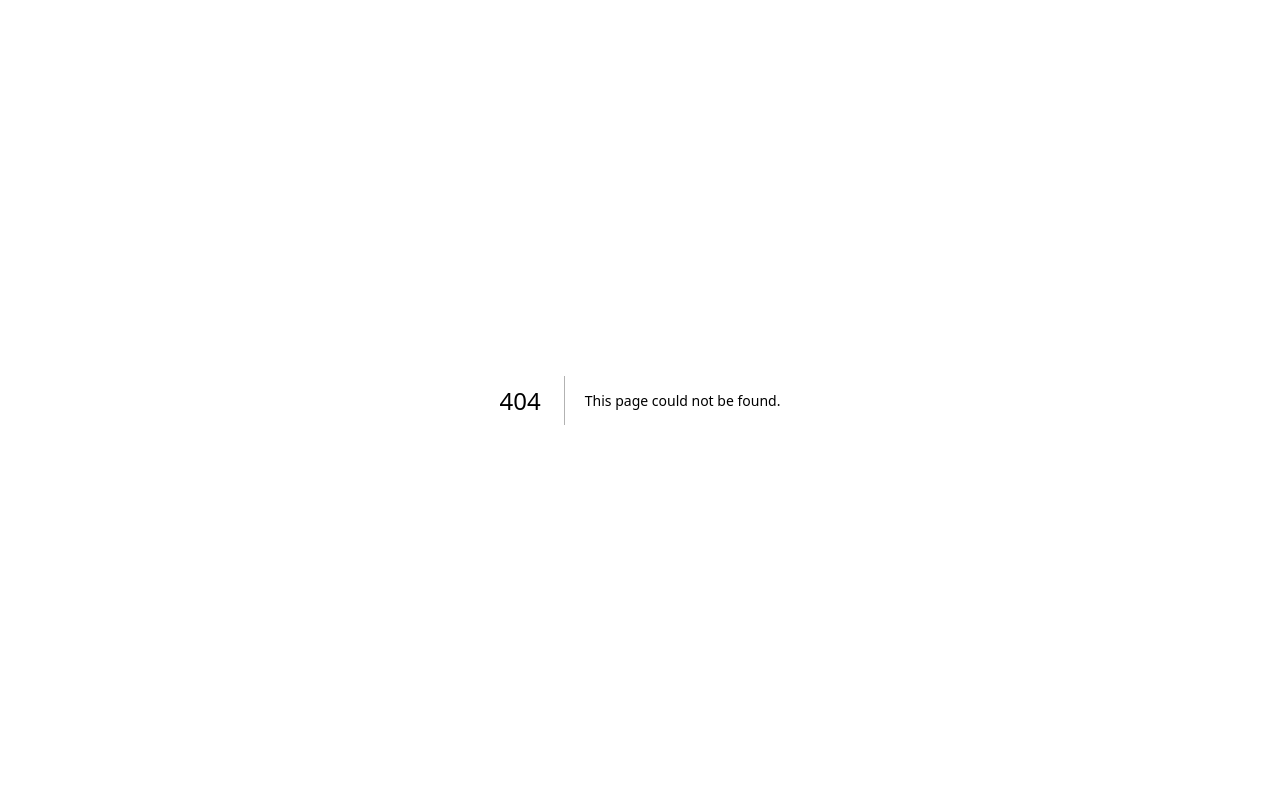
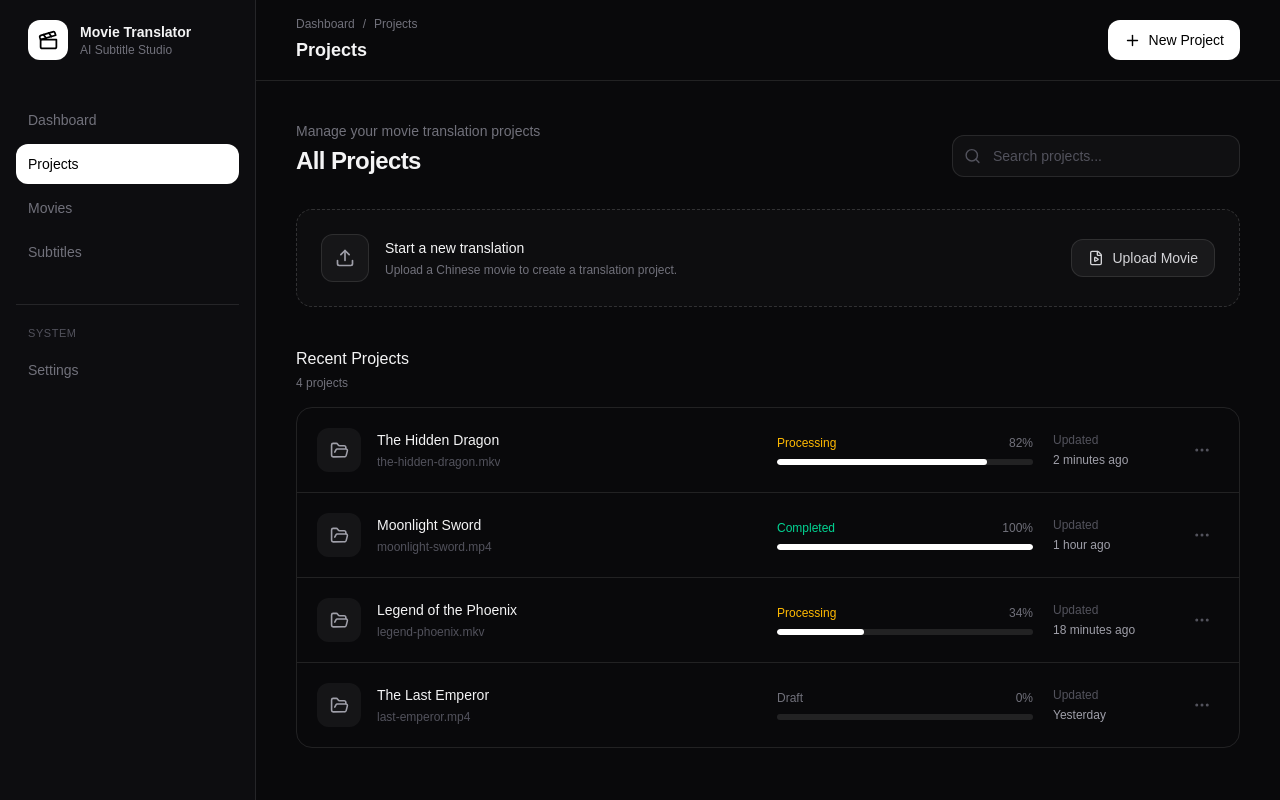
Before and after one commit to hanlinko1182/movie-translator, a Next.js app: page /projects in a window 1280 px wide. Before the commit this address had no page. Built offline with nearby package versions, Linux system fonts and the light colour scheme.

Commit message:
fix: use next link in projects page

```diff
--- /dev/null
+++ b/app/projects/page.tsx
@@ -0,0 +1,271 @@
+import {
+  Clapperboard,
+  FileVideo,
+  FolderOpen,
+  MoreHorizontal,
+  Plus,
+  Search,
+  Upload,
+} from "lucide-react";
+
+import Link from "next/link";
+
+const projects = [
+  {
+    title: "The Hidden Dragon",
+    file: "the-hidden-dragon.mkv",
+    status: "Processing",
+    progress: 82,
+    updated: "2 minutes ago",
+  },
+  {
+    title: "Moonlight Sword",
+    file: "moonlight-sword.mp4",
+    status: "Completed",
+    progress: 100,
+    updated: "1 hour ago",
+  },
+  {
+    title: "Legend of the Phoenix",
+    file: "legend-phoenix.mkv",
+    status: "Processing",
+    progress: 34,
+    updated: "18 minutes ago",
+  },
+  {
+    title: "The Last Emperor",
+    file: "last-emperor.mp4",
+    status: "Draft",
+    progress: 0,
+    updated: "Yesterday",
+  },
+];
+
+export default function ProjectsPage() {
+  return (
+    <main className="min-h-screen bg-[#09090b] text-zinc-100">
+      <div className="flex min-h-screen">
+        {/* Sidebar */}
+        <aside className="hidden w-64 shrink-0 border-r border-white/10 bg-[#0d0d10] px-4 py-5 lg:block">
+          <div className="flex items-center gap-3 px-3">
+            <div className="flex h-10 w-10 items-center justify-center rounded-xl bg-white text-black">
+              <Clapperboard size={21} />
+            </div>
+
+            <div>
+              <h1 className="text-sm font-semibold">Movie Translator</h1>
+              <p className="text-xs text-zinc-500">AI Subtitle Studio</p>
+            </div>
+          </div>
+
+          <nav className="mt-10 space-y-1">
+            <SidebarItem href="/" label="Dashboard" />
+
+            <SidebarItem href="/projects" label="Projects" active />
+
+            <SidebarItem href="/movies" label="Movies" />
+
+            <SidebarItem href="/subtitles" label="Subtitles" />
+          </nav>
+
+          <div className="mt-8 border-t border-white/10 pt-5">
+            <p className="px-3 pb-2 text-[11px] font-medium uppercase tracking-wider text-zinc-600">
+              System
+            </p>
+
+            <SidebarItem href="/settings" label="Settings" />
+          </div>
+        </aside>
+
+        {/* Main */}
+        <section className="flex-1">
+          {/* Header */}
+          <header className="flex min-h-20 items-center justify-between border-b border-white/10 px-6 py-4 lg:px-10">
+            <div>
+              <div className="flex items-center gap-2 text-xs text-zinc-500">
+                <Link href="/" className="hover:text-zinc-300">
+                  Dashboard
+                </Link>
+
+                <span>/</span>
+
+                <span>Projects</span>
+              </div>
+
+              <h2 className="mt-1 text-lg font-semibold">Projects</h2>
+            </div>
+
+            <button className="flex items-center gap-2 rounded-xl bg-white px-4 py-2.5 text-sm font-medium text-black transition hover:bg-zinc-200">
+              <Plus size={17} />
+              New Project
+            </button>
+          </header>
+
+          {/* Content */}
+          <div className="p-6 lg:p-10">
+            {/* Page intro */}
+            <div className="flex flex-col justify-between gap-5 md:flex-row md:items-end">
+              <div>
+                <p className="text-sm text-zinc-500">
+                  Manage your movie translation projects
+                </p>
+
+                <h3 className="mt-1 text-2xl font-semibold tracking-tight">
+                  All Projects
+                </h3>
+              </div>
+
+              <div className="relative w-full md:w-72">
+                <Search
+                  size={17}
+                  className="absolute left-3 top-1/2 -translate-y-1/2 text-zinc-600"
+                />
+
+                <input
+                  type="text"
+                  placeholder="Search projects..."
+                  className="w-full rounded-xl border border-white/10 bg-white/[0.03] py-2.5 pl-10 pr-4 text-sm outline-none placeholder:text-zinc-600 focus:border-white/20"
+                />
+              </div>
+            </div>
+
+            {/* Upload area */}
+            <div className="mt-8 rounded-2xl border border-dashed border-white/15 bg-white/[0.02] p-6">
+              <div className="flex flex-col items-center justify-center text-center md:flex-row md:justify-between md:text-left">
+                <div className="flex items-center gap-4">
+                  <div className="flex h-12 w-12 items-center justify-center rounded-xl border border-white/10 bg-white/[0.04]">
+                    <Upload size={20} className="text-zinc-400" />
+                  </div>
+
+                  <div>
+                    <h4 className="text-sm font-medium">
+                      Start a new translation
+                    </h4>
+
+                    <p className="mt-1 text-xs text-zinc-500">
+                      Upload a Chinese movie to create a translation project.
+                    </p>
+                  </div>
+                </div>
+
+                <button className="mt-4 flex items-center gap-2 rounded-xl border border-white/10 bg-white/[0.05] px-4 py-2 text-sm text-zinc-300 transition hover:bg-white/10 md:mt-0">
+                  <FileVideo size={16} />
+                  Upload Movie
+                </button>
+              </div>
+            </div>
+
+            {/* Project list */}
+            <div className="mt-10">
+              <div className="mb-4 flex items-center justify-between">
+                <div>
+                  <h4 className="font-medium">Recent Projects</h4>
+
+                  <p className="mt-1 text-xs text-zinc-500">
+                    {projects.length} projects
+                  </p>
+                </div>
+              </div>
+
+              <div className="overflow-hidden rounded-2xl border border-white/10">
+                {projects.map((project, index) => (
+                  <ProjectRow
+                    key={project.title}
+                    project={project}
+                    last={index === projects.length - 1}
+                  />
+                ))}
+              </div>
+            </div>
+          </div>
+        </section>
+      </div>
+    </main>
+  );
+}
+
+function SidebarItem({
+  href,
+  label,
+  active = false,
+}: {
+  href: string;
+  label: string;
+  active?: boolean;
+}) {
+  return (
+    <a
+      href={href}
+      className={`flex items-center rounded-xl px-3 py-2.5 text-sm transition ${
+        active
+          ? "bg-white text-black"
+          : "text-zinc-500 hover:bg-white/[0.05] hover:text-zinc-200"
+      }`}
+    >
+      {label}
+    </a>
+  );
+}
+
+function ProjectRow({
+  project,
+  last,
+}: {
+  project: (typeof projects)[number];
+  last: boolean;
+}) {
+  const statusClass =
+    project.status === "Completed"
+      ? "text-emerald-400"
+      : project.status === "Processing"
+        ? "text-amber-400"
+        : "text-zinc-500";
+
+  return (
+    <div
+      className={`flex flex-col gap-5 p-5 transition hover:bg-white/[0.025] xl:flex-row xl:items-center ${
+        !last ? "border-b border-white/10" : ""
+      }`}
+    >
+      {/* Project info */}
+      <div className="flex min-w-0 flex-1 items-center gap-4">
+        <div className="flex h-11 w-11 shrink-0 items-center justify-center rounded-xl bg-white/[0.05]">
+          <FolderOpen size={19} className="text-zinc-400" />
+        </div>
+
+        <div className="min-w-0">
+          <h5 className="truncate text-sm font-medium">{project.title}</h5>
+
+          <p className="mt-1 truncate text-xs text-zinc-600">{project.file}</p>
+        </div>
+      </div>
+
+      {/* Progress */}
+      <div className="w-full xl:w-64">
+        <div className="mb-2 flex justify-between text-xs">
+          <span className={statusClass}>{project.status}</span>
+
+          <span className="text-zinc-500">{project.progress}%</span>
+        </div>
+
+        <div className="h-1.5 overflow-hidden rounded-full bg-white/10">
+          <div
+            className="h-full rounded-full bg-white transition-all"
+            style={{ width: `${project.progress}%` }}
+          />
+        </div>
+      </div>
+
+      {/* Updated */}
+      <div className="hidden w-28 xl:block">
+        <p className="text-xs text-zinc-600">Updated</p>
+        <p className="mt-1 text-xs text-zinc-400">{project.updated}</p>
+      </div>
+
+      {/* Menu */}
+      <button className="self-end rounded-lg p-2 text-zinc-600 transition hover:bg-white/5 hover:text-zinc-300 xl:self-auto">
+        <MoreHorizontal size={18} />
+      </button>
+    </div>
+  );
+}
```
